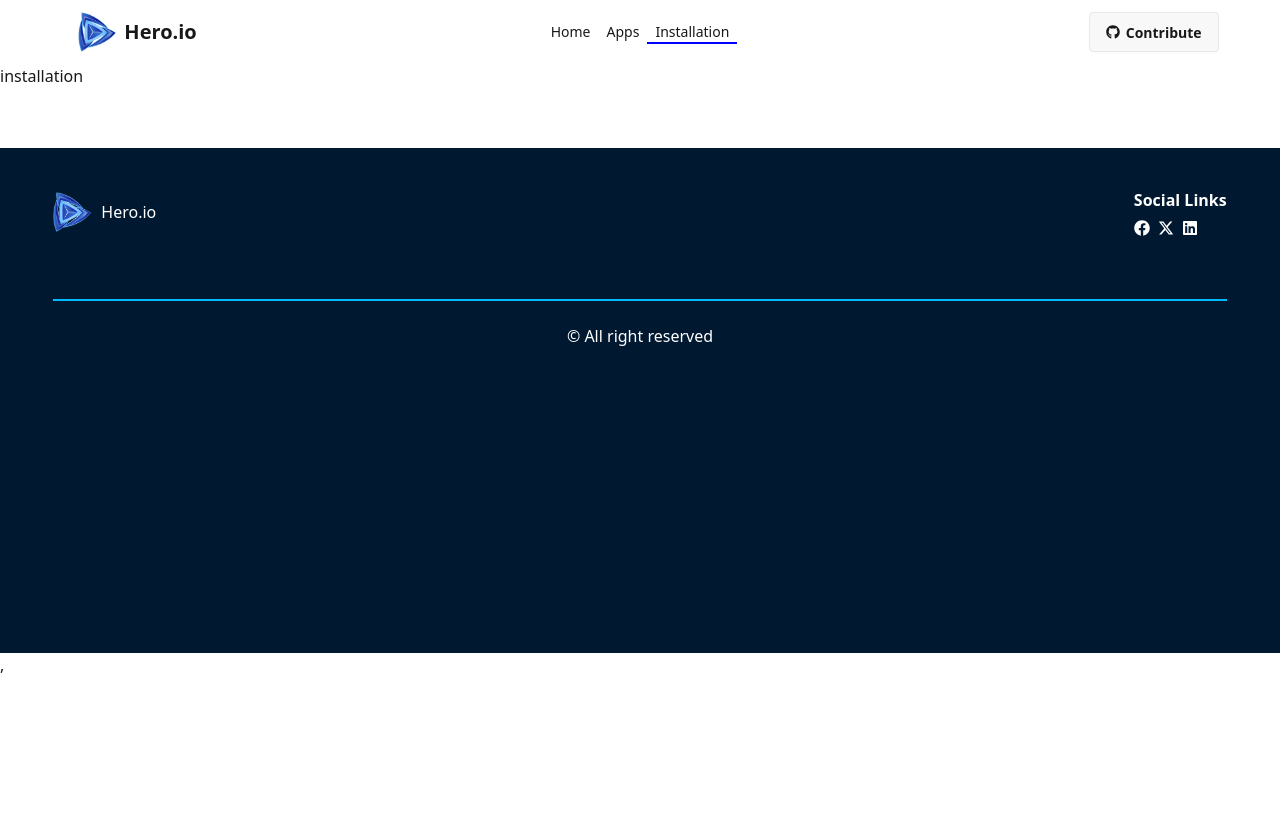
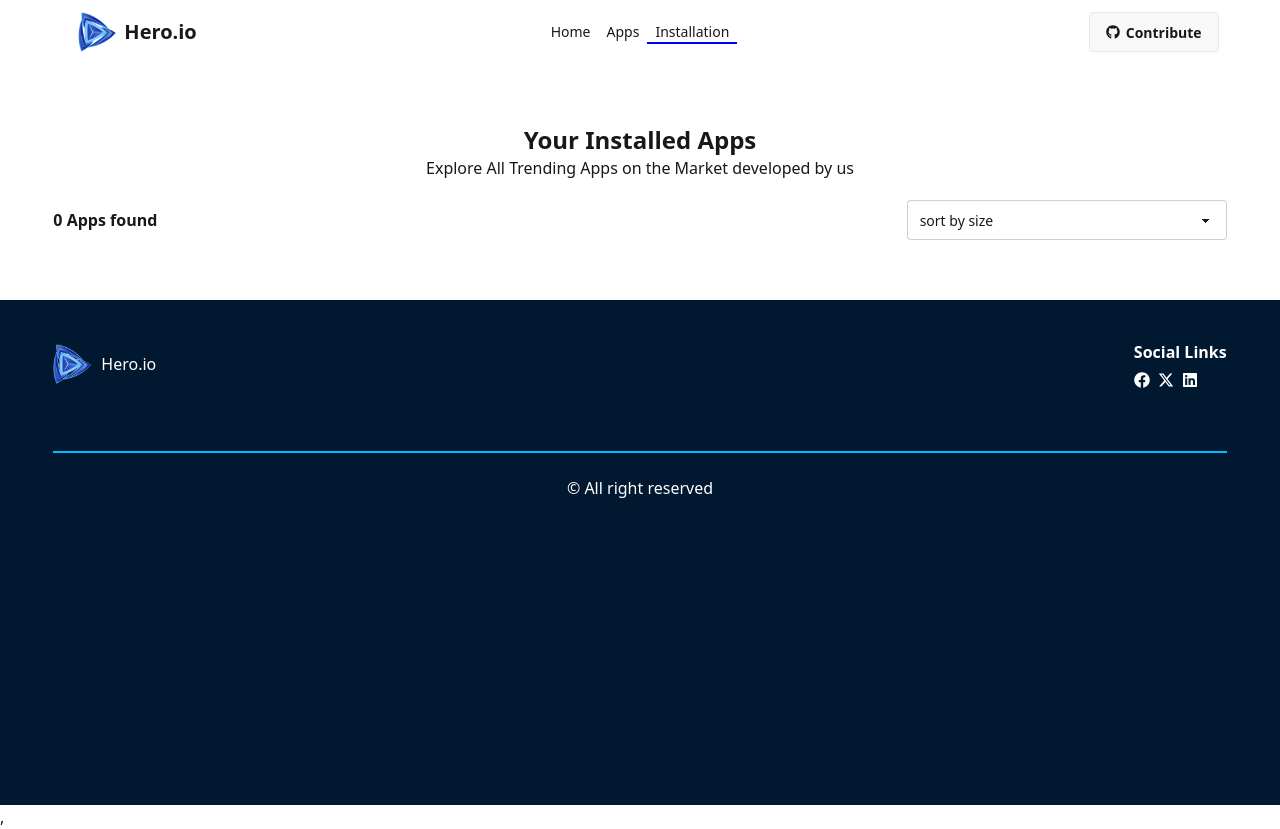
Before and after one commit to developerenamul/hero-app, a React (Vite) app: page /installation in a window 1280 px wide. Before the commit the page ends 800 px from the top, so only its background shows below. Built offline with nearby package versions, Linux system fonts and the light colour scheme.

Commit message:
Search functionality added

```diff
--- /dev/null
+++ b/src/components/InstallationCard.jsx
@@ -0,0 +1,39 @@
+import React from "react";
+import { FaStar } from "react-icons/fa6";
+import { FaDownload } from "react-icons/fa";
+const InstallationCard = ({ app, onUninstall }) => {
+  const { image, title, ratingAvg, downloads, size, id } = app;
+  return (
+    <div className="flex flex-col md:flex-row md:justify-between items-center shadow-xl mb-10 p-3 gap-3">
+      <div className="flex items-center gap-3 ">
+        <img
+          src={image}
+          alt={title}
+          className="w-[60px] h-[60px] object-cover"
+        />
+        <div>
+          <h2>{title}</h2>
+          <div className="flex gap-5">
+            <p className="flex gap-2 items-center">
+              <FaDownload />
+              {downloads}
+            </p>
+            <p className="flex gap-2 items-center">
+              <FaStar />
+              {ratingAvg}
+            </p>
+            <p className="flex gap-2 items-center">{size}MB</p>
+          </div>
+        </div>
+      </div>
+      <button
+        onClick={() => onUninstall(id)}
+        className="btn bg-red-500 hover:bg-red-600 text-white"
+      >
+        Uninstall
+      </button>
+    </div>
+  );
+};
+
+export default InstallationCard;
--- a/src/pages/AppDetails.jsx
+++ b/src/pages/AppDetails.jsx
@@ -1,11 +1,12 @@
-import { ToastContainer, toast } from "react-toastify";
+import { ToastContainer } from "react-toastify";
 import { FaStar } from "react-icons/fa";
 import Container from "../components/Container";
 import { Link, useLocation, useParams } from "react-router";
 import { FaDownload } from "react-icons/fa6";
 import { BiSolidLike } from "react-icons/bi";
-import { useState } from "react";
+import { useEffect, useState } from "react";
 import RenderBarChart from "../components/RenderBarChart";
+import { addToStoreDB } from "../utilities";
 
 const AppDetails = () => {
   const { id } = useParams();
@@ -21,12 +22,18 @@ const AppDetails = () => {
     title,
   } = location.state.addData;
   const { ratings } = location.state.addData;
-  console.log(location.state.addData);
 
   const [Isinstalled, setIsinstalled] = useState(false);
+  useEffect(() => {
+    const storedData = JSON.parse(localStorage.getItem("installedLists")) || [];
+    const alreadyInstalled = storedData.find((app) => app.id === +id);
+    if (alreadyInstalled) {
+      setIsinstalled(true);
+    }
+  }, [id]);
   const handleIsinstalled = () => {
     setIsinstalled(true);
-    toast("added");
+    addToStoreDB(location.state.addData);
   };
   return (
     <div>
--- a/src/pages/Apps.jsx
+++ b/src/pages/Apps.jsx
@@ -1,11 +1,19 @@
-import React from "react";
+import React, { useState } from "react";
 import { useLoaderData } from "react-router";
 import Container from "../components/Container";
 import AppCards from "../components/AppCards";
 
 const Apps = () => {
   const allData = useLoaderData();
+  const [searchText, setSearchText] = useState("");
 
+  const handleSearch = (e) => {
+    setSearchText(e.target.value.toLowerCase());
+  };
+
+  const filteredData = searchText
+    ? allData.filter((app) => app.title.toLowerCase().includes(searchText))
+    : allData;
   return (
     <div>
       <div>
@@ -22,9 +30,11 @@ const Apps = () => {
             type="search"
             placeholder="Search"
             className="input input-neutral"
+            value={searchText}
+            onChange={handleSearch}
           />
         </div>
-        <AppCards slicedData={allData}></AppCards>
+        <AppCards slicedData={filteredData}></AppCards>
       </Container>
     </div>
   );
--- a/src/pages/Installation.jsx
+++ b/src/pages/Installation.jsx
@@ -1,7 +1,65 @@
+import { useEffect, useState } from "react";
+import Container from "../components/Container";
+import InstallationCard from "../components/InstallationCard";
+import { removeFromStoreDB, storedAppData } from "../utilities";
+import { toast, ToastContainer } from "react-toastify";
+
 const Installation = () => {
+  // const appsData = storedAppData();
+  const [appsData, setAppsData] = useState([]);
+  const [sortOrder, setSortOrder] = useState("");
+  useEffect(() => {
+    const data = storedAppData();
+    setAppsData(data);
+  }, []);
+
+  const handleSort = (e) => {
+    const order = e.target.value;
+    setSortOrder(order);
+    const sorted = [...appsData].sort((a, b) => {
+      if (order === "High") {
+        return b.size - a.size; // high to low
+      } else if (order === "Low") {
+        return a.size - b.size; // low to high
+      } else {
+        return 0;
+      }
+    });
+    setAppsData(sorted);
+  };
+
+  const handleUninstall = (id) => {
+    removeFromStoreDB(id);
+    setAppsData((prev) => prev.filter((app) => app.id !== id));
+    toast.success("App uninstalled successfully ✅");
+  };
   return (
     <div>
-      <h2>installation</h2>
+      <ToastContainer></ToastContainer>
+      <Container>
+        <div className="text-center">
+          <h2 className="text-2xl font-bold">Your Installed Apps</h2>
+          <p>Explore All Trending Apps on the Market developed by us</p>
+        </div>
+        <div className="flex md:flex-row flex-col gap-3  justify-between items-center mt-5">
+          <p className="font-bold">{appsData.length} Apps found</p>
+          <select className="select" value={sortOrder} onChange={handleSort}>
+            <option>sort by size</option>
+            <option>High</option>
+            <option>Low</option>
+          </select>
+        </div>
+
+        <div className="mt-5">
+          {appsData.map((app) => (
+            <InstallationCard
+              key={app.id}
+              app={app}
+              onUninstall={handleUninstall}
+            />
+          ))}
+        </div>
+      </Container>
     </div>
   );
 };
--- /dev/null
+++ b/src/utilities.js
@@ -0,0 +1,34 @@
+import { toast } from "react-toastify";
+const storedAppData = () => {
+  const appList = localStorage.getItem("installedLists");
+
+  if (appList) {
+    const storedData = JSON.parse(appList);
+    return storedData;
+  } else {
+    return [];
+  }
+};
+
+const addToStoreDB = (id) => {
+  const storedData = storedAppData();
+  //   console.log(id);
+
+  const found = storedData.find((data) => data.id === id.id);
+  if (found) {
+    toast.warning("already exist");
+    return;
+  } else {
+    storedData.push(id);
+    const data = JSON.stringify(storedData);
+    localStorage.setItem("installedLists", data);
+    toast.success("added");
+  }
+};
+
+const removeFromStoreDB = (id) => {
+  const storedData = JSON.parse(localStorage.getItem("installedLists")) || [];
+  const updatedData = storedData.filter((app) => app.id !== id);
+  localStorage.setItem("installedLists", JSON.stringify(updatedData));
+};
+export { addToStoreDB, storedAppData, removeFromStoreDB };
```
